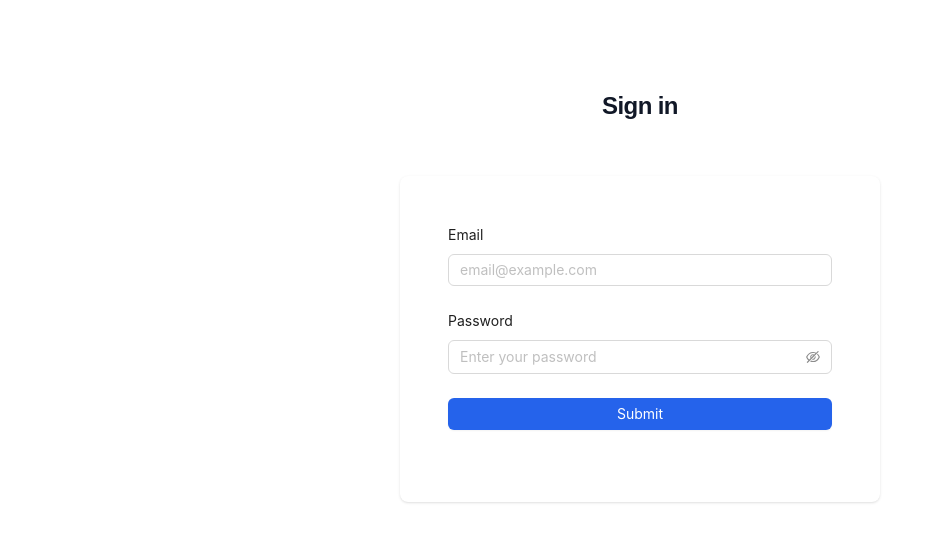
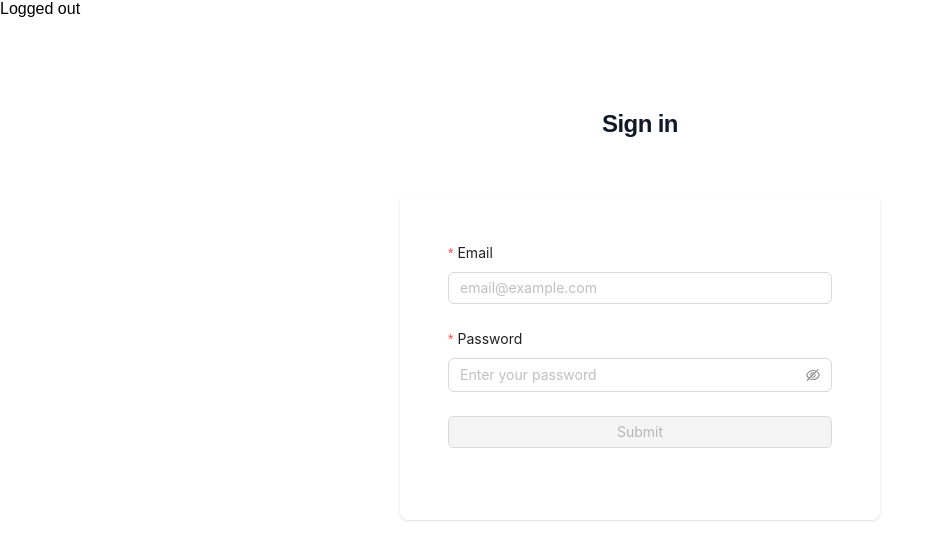
Before and after one commit to MReinhart1/global-connect-frontend, a React (Vite) app: page /login in a window 1280 px wide. Shown: the top 560 px of the page, without its empty margins (0-941 px from the left). Built offline with nearby package versions, Linux system fonts and the light colour scheme.

Commit message:
handle login logic

```diff
--- a/src/App.tsx
+++ b/src/App.tsx
@@ -1,37 +1,45 @@
 import 'antd/dist/reset.css'
 
+import { Button } from 'antd'
+import Cookies from 'js-cookie'
 import { useEffect } from 'react'
 import { Navigate, Outlet, Route, Routes } from 'react-router-dom'
 
-import request from './axios/request'
+import { getUser } from './axios/apis/auth'
 import { Signin } from './pages/signin/Signin'
 import useSessionStore from './stores/session'
 
 function App() {
-  const { isAuthenticated, currentUser } = useSessionStore()
+  const { isAuthenticated, setCurrentUser, logout } = useSessionStore()
 
   const ProtectedRoutes = () => {
     return isAuthenticated ? <Outlet /> : <Navigate to="/login" />
   }
 
   useEffect(() => {
-    if (!isAuthenticated || !currentUser?.email) return
+    const userEmail = Cookies.get('email')
+    if (!isAuthenticated) {
+      return setCurrentUser(null)
+    }
 
     const authenticate = async () => {
-      const data = await request('/auth/user', {
-        data: {
-          email: currentUser.email,
-        },
-      })
-      return data
+      if (!userEmail) {
+        return logout()
+      }
+      const decodedUserEmail = atob(userEmail)
+      const data = await getUser(decodedUserEmail)
+      setCurrentUser(data?.result)
     }
-
-    // eslint-disable-next-line @typescript-eslint/no-floating-promises
-    authenticate().then(console.error)
-  }, [currentUser?.email, isAuthenticated])
+    void authenticate()
+    // only need to run this useEffect on initial render to get currentUser
+    // eslint-disable-next-line react-hooks/exhaustive-deps
+  }, [])
 
   return (
     <div className="App">
+      <div>Logged {isAuthenticated ? 'in' : 'out'}</div>
+      {/* eslint-disable-next-line @typescript-eslint/no-misused-promises */}
+      {isAuthenticated && <Button onClick={logout}>Logout</Button>}
       <Routes>
         <Route element={<ProtectedRoutes />}>
           <Route path="/settings" index element={<div>Settings</div>} />
--- a/src/axios/axios.ts
+++ b/src/axios/axios.ts
@@ -44,6 +44,7 @@ client.interceptors.response.use(
     if (axios.isCancel(error)) {
       return Promise.reject('Cancel request' + String(error))
     } else {
+      console.error('Network error:', error)
       error.errMessage = 'Something went wrong. Please try again.'
     }
     return Promise.reject(error)
--- a/src/components/loginForm/LoginForm.tsx
+++ b/src/components/loginForm/LoginForm.tsx
@@ -1,19 +1,36 @@
 import { Form, Input } from 'antd'
+import { useForm } from 'antd/es/form/Form'
 import { MouseEvent } from 'react'
 
+import { useIsFormValid } from '../../hooks/useIsFormValid'
+import useSessionStore from '../../stores/session'
 import { Button } from '../button/Button'
 
+type LoginProps = {
+  email: string
+  password: string
+}
+
 const LoginForm = () => {
+  const [form] = useForm<LoginProps>()
+  const { isFormValid } = useIsFormValid(form)
+  const { getFieldsValue } = form
+  const { login } = useSessionStore()
+
   const handleOnSubmitClick = (e: MouseEvent<HTMLElement>) => {
     e.preventDefault()
+    const { email, password } = getFieldsValue()
+    void login(email, password)
   }
 
   return (
     <div className="mt-10 sm:mx-auto sm:w-full sm:max-w-[480px]">
       <div className="bg-white px-6 py-12 shadow sm:rounded-lg sm:px-12">
-        <Form layout="vertical">
+        <Form layout="vertical" form={form}>
           <Form.Item
             label="Email"
+            name="email"
+            validateTrigger="onBlur"
             rules={[
               {
                 type: 'email',
@@ -22,10 +39,16 @@ const LoginForm = () => {
               },
             ]}
           >
-            <Input type="default" placeholder="email@example.com" />
+            <Input
+              type="default"
+              placeholder="email@example.com"
+              autoComplete="email"
+            />
           </Form.Item>
           <Form.Item
             label="Password"
+            name="password"
+            validateTrigger="onBlur"
             rules={[
               {
                 required: true,
@@ -39,6 +62,7 @@ const LoginForm = () => {
               htmlType="submit"
               type="primary"
               onClick={handleOnSubmitClick}
+              disabled={isFormValid}
             >
               Submit
             </Button>
--- a/src/stores/session.ts
+++ b/src/stores/session.ts
@@ -28,15 +28,27 @@ const useSessionStore = create<SessionState>()(
           Cookies.get('token') === 'true' && Cookies.get('email') === 'true',
         setCurrentUser: cu => set({ currentUser: cu }),
         login: async (email: string, password: string) => {
+          try {
             const loginResponse = await login(email, password)
             if (loginResponse === 'Logged In') {
               const userData = await getUser(email)
+              if (userData?.result) {
                 set({
-              currentUser: userData?.result,
+                  currentUser: userData.result,
                   isAuthenticated: true,
                 })
-            const encodedEmail = btoa(userData?.result?.email ?? email)
+                const encodedEmail = btoa(userData.result.email ?? email)
                 Cookies.set('email', encodedEmail)
+              } else {
+                throw new Error('User data not available')
+              }
+            } else {
+              throw new Error('Login failed')
+            }
+          } catch (error) {
+            // Handle the error (e.g., log, display a message)
+            console.error('Login error:', error)
+            throw new Error('Login failed') // Throw an error or return a more informative response
           }
         },
         logout: async () => {
```
Lines whose indentation alone changed are shown as unchanged.
